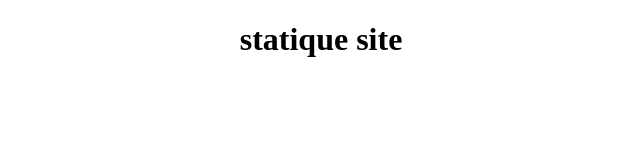
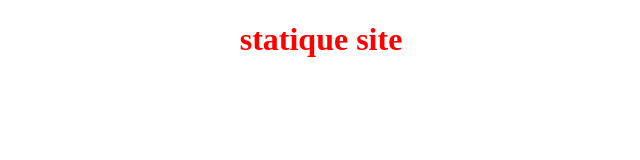
Before and after one commit to Heath2019/statique_site, a plain HTML site: page index.html in a window 1280 px wide. Shown: the whole page, without its empty margins (319-959 px from the left). Drawn offline with Linux system fonts and the light colour scheme.

Commit message:
Update index.html

```diff
--- a/index.html
+++ b/index.html
@@ -1,7 +1,7 @@
 <!doctype html>
 <style>
   .color{
-  color=red;
+  color:red;
   }
 </style>
 <html>
```
